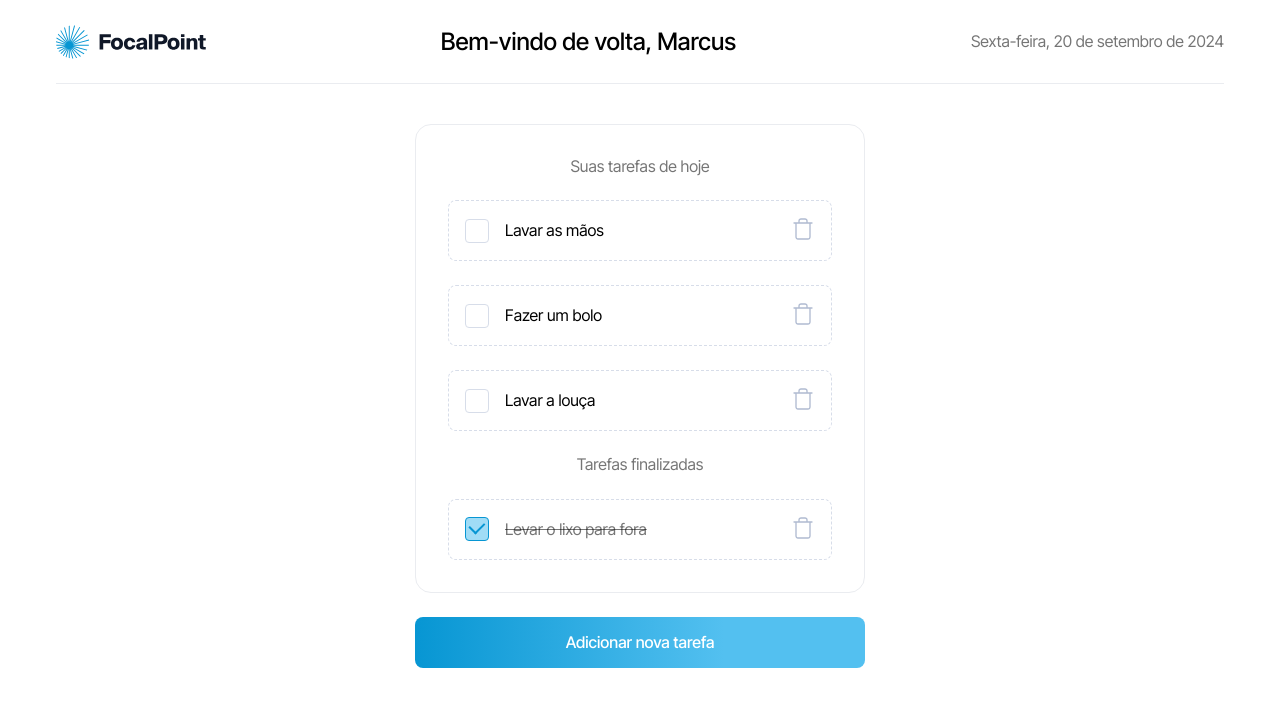
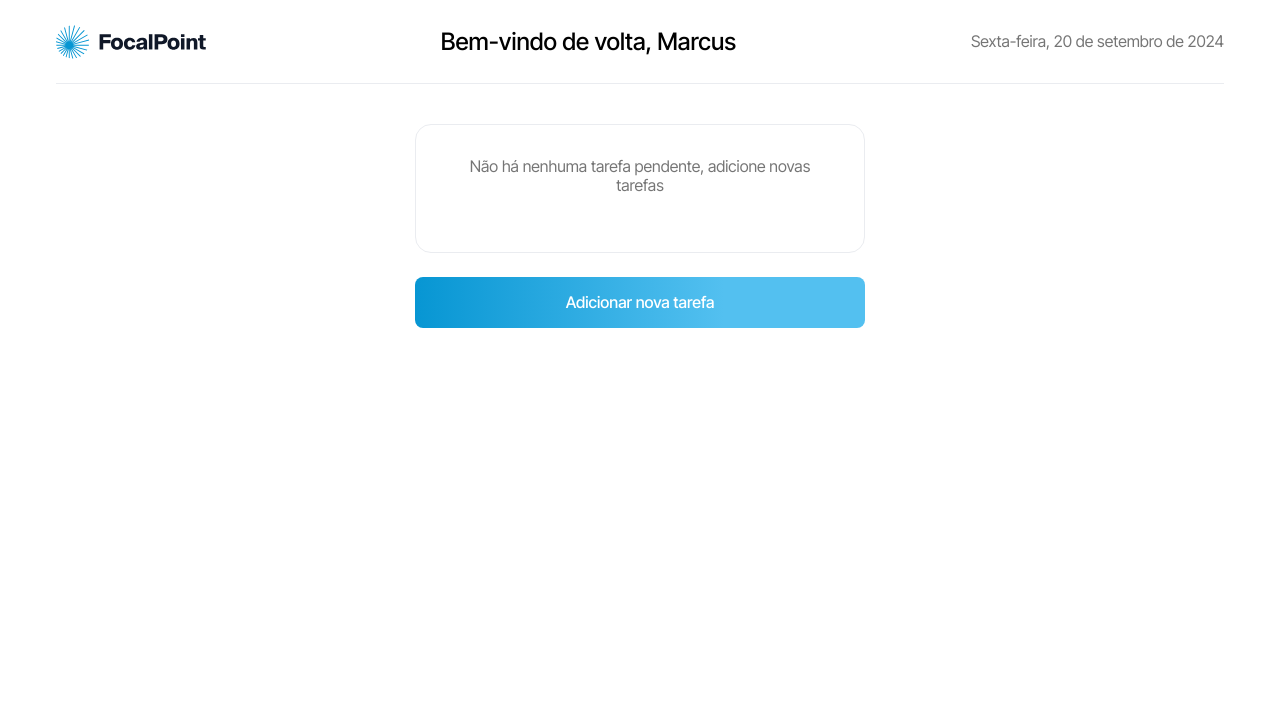
Before and after one commit to ygor-salles/focal-point, a Next.js app: page /home in a window 1280 px wide. Shown: the top 706 px of the page. Built offline with nearby package versions, Linux system fonts and the light colour scheme.

Commit message:
refactor: get data localStorage

```diff
--- a/src/presentation/components/Checkbox/index.tsx
+++ b/src/presentation/components/Checkbox/index.tsx
@@ -4,6 +4,7 @@ import { ChangeEvent, useCallback, useState } from 'react';
 import { TodoModel } from '@model/todo-model';
 
 import { IMAGES } from '@assets/index';
+import { storageKeys } from '@constants/storageKeys';
 
 import { ModalToDeleteTask } from './components/ModalToDeleteTask';
 import styles from './styles.module.scss';
@@ -20,11 +21,13 @@ export function Checkbox({ text, checked, setTodoList }: CheckboxProps) {
     setTodoList(prev => {
       const updated: TodoModel[] = prev.filter(item => item.text !== text);
 
+      localStorage.setItem(storageKeys.TODO_LIST, JSON.stringify(updated));
+
       return updated;
     });
   }, [setTodoList, text]);
 
-  const handleChange = (event: ChangeEvent<HTMLInputElement>) => {
+  const handleChangeCheckbox = (event: ChangeEvent<HTMLInputElement>) => {
     const { value, checked } = event.target;
 
     setTodoList(prev => {
@@ -32,6 +35,8 @@ export function Checkbox({ text, checked, setTodoList }: CheckboxProps) {
         ...item,
         check: item.text === value ? checked : item.check,
       }));
+
+      localStorage.setItem(storageKeys.TODO_LIST, JSON.stringify(updated));
 
       return updated;
     });
@@ -47,7 +52,7 @@ export function Checkbox({ text, checked, setTodoList }: CheckboxProps) {
           type="checkbox"
           name={text}
           value={text}
-          onChange={handleChange}
+          onChange={handleChangeCheckbox}
           defaultChecked={checked}
         />
         <label className={styleLabel}>{text}</label>
--- /dev/null
+++ b/src/presentation/constants/storageKeys.ts
@@ -0,0 +1,3 @@
+export const storageKeys = {
+  TODO_LIST: 'todoList',
+};
--- a/src/presentation/pages/home/components/ContentHome/constants/defaultValue.ts
+++ /dev/null
@@ -1,8 +0,0 @@
-import { TodoModel } from '@model/todo-model';
-
-export const defaultValues: Array<TodoModel> = [
-  { text: 'Lavar as mãos', check: false },
-  { text: 'Fazer um bolo', check: false },
-  { text: 'Lavar a louça', check: false },
-  { text: 'Levar o lixo para fora', check: true },
-];
--- a/src/presentation/pages/home/components/ContentHome/index.tsx
+++ b/src/presentation/pages/home/components/ContentHome/index.tsx
@@ -1,20 +1,24 @@
 'use client';
 
-import { useCallback, useState } from 'react';
+import { useCallback, useEffect, useState } from 'react';
 
 import { TodoModel } from '@model/todo-model';
 
 import { Button } from '@components/Button';
+import { getTodoListLocalStorage } from '@utils/getTodoListLocalStorage';
 
 import { ModalToRegisterTask } from '../ModalToRegisterTask';
 import { TaskCard } from '../TaskCard';
-import { defaultValues } from './constants/defaultValue';
 
 export function ContentHome() {
-  const [todoList, setTodoList] = useState<TodoModel[]>(defaultValues);
+  const [todoList, setTodoList] = useState<TodoModel[]>([]);
   const [openModal, setOpenModal] = useState(false);
 
   const handleToggleModal = useCallback(() => setOpenModal(prev => !prev), []);
+
+  useEffect(() => {
+    setTodoList(getTodoListLocalStorage());
+  }, []);
 
   return (
     <>
--- a/src/presentation/pages/home/components/ModalToRegisterTask/index.tsx
+++ b/src/presentation/pages/home/components/ModalToRegisterTask/index.tsx
@@ -1,8 +1,11 @@
 import { FormEvent, useRef } from 'react';
+
+import { TodoModel } from '@model/todo-model';
 
 import { Button } from '@components/Button';
 import { Modal } from '@components/Modal';
 import { TextInput } from '@components/TextInput';
+import { storageKeys } from '@constants/storageKeys';
 
 import styles from './styles.module.scss';
 import { ModalToRegisterProps } from './types';
@@ -31,7 +34,11 @@ export function ModalToRegisterTask({
       return;
     }
 
-    setTodoList(prev => [...prev, { check: false, text: value }]);
+    setTodoList(prev => {
+      const updated: TodoModel[] = [...prev, { check: false, text: value }];
+      localStorage.setItem(storageKeys.TODO_LIST, JSON.stringify(updated));
+      return updated;
+    });
     onClose();
   };
 
--- /dev/null
+++ b/src/presentation/utils/getTodoListLocalStorage.ts
@@ -0,0 +1,15 @@
+import { TodoModel } from '@model/todo-model';
+
+import { storageKeys } from '@constants/storageKeys';
+
+export const getTodoListLocalStorage = () => {
+  if (typeof window !== undefined && window?.localStorage) {
+    const stringData = localStorage.getItem(storageKeys.TODO_LIST);
+
+    if (!stringData || stringData.length === 0) return [];
+
+    const formatData = JSON.parse(stringData) as TodoModel[];
+    return formatData;
+  }
+  return [];
+};
```
